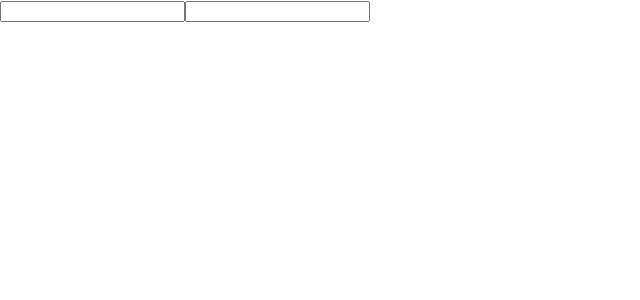
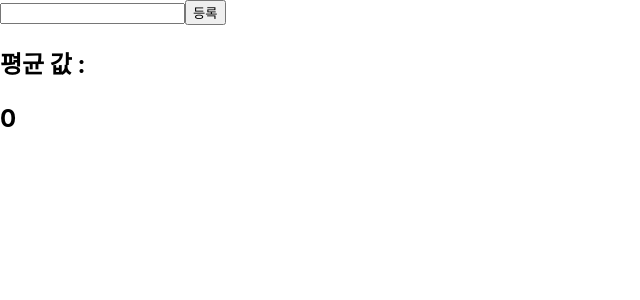
Before and after one commit to NewBean0312/react-test, a React (Create React App) app: page / in a window 1280 px wide. Shown: the top 300 px of the page, without its empty margins (0-640 px from the left). Built offline with nearby package versions, Linux system fonts and the light colour scheme.

Commit message:
2022-12-06 리액트 업데이트

```diff
--- a/src/App.js
+++ b/src/App.js
@@ -1,10 +1,18 @@
 import React from "react";
-import Counter from "./Counter";
+// import EffectEx from "./EffectEx";
+// import ContextEx from "./ContextEx";
+// import ReducerEx from "./ReducerEx";
+// import StateEx from "./StateEx";
+import MemoEx from "./MemoEx";
 
 const App = () => {
   return (
     <>
-      <Counter />
+      {/* <EffectEx />
+      <ContextEx />
+      <ReducerEx />
+      <StateEx /> */}
+      <MemoEx />
     </>
   );
 }
--- /dev/null
+++ b/src/ContextEx.js
@@ -0,0 +1,17 @@
+import React, {createContext, useContext} from "react";
+
+const ThemeContext = createContext('pink');
+
+const ContextEx = () => {
+    const theme = useContext(ThemeContext);
+    const style = {
+        width: '100px',
+        height:  '100px',
+        background: theme
+    }
+  return (
+    <div style={style} />
+  );
+}
+
+export default ContextEx;
--- a/src/Counter.js
+++ b/src/EffectEx.js
@@ -1,6 +1,6 @@
 import React, {useState, useEffect} from "react";
 
-const Counter = () => {
+const EffectEx = () => {
     const [name, setName] = useState('');
     const [nickname, setNickname] = useState('');
 
@@ -30,4 +30,4 @@ const onChangeNickname = e => {
   );
 }
 
-export default Counter;
+export default EffectEx;
--- /dev/null
+++ b/src/MemoEx.js
@@ -0,0 +1,42 @@
+import React, { useState, useMemo } from "react";
+
+const getAverage = numbers => {
+    console.log('평균값 계산중');
+    if (numbers.length === 0) return 0;
+    const sum = numbers.reduce((a, b) => a + b);
+    return sum / numbers.length;
+}
+
+const MemoEx = () => {
+    const [list, setList] = useState([]);
+    const [number, setNumber] = useState('');
+
+    const onChange = (e) => {
+        setNumber(e.target.value);
+    };
+
+    const onInsert = e => {
+        const nextList = list.concat(parseInt(number))
+        setList(nextList);
+        setNumber('');
+    };
+
+    const avg = useMemo(() => getAverage(list, [list]));
+
+    return (
+        <>
+            <input value={number} onChange={onChange} />
+            <button onClick={onInsert}>등록</button>
+            <ul>
+                {list.map((value, index) => (
+                    <li key={index}>{value}</li>
+                ))}
+            </ul>
+            <div>
+                <h2>평균 값 : <p>{avg}</p></h2>
+            </div>
+        </>
+    );
+};
+
+export default MemoEx;
--- /dev/null
+++ b/src/ReducerEx.js
@@ -0,0 +1,25 @@
+import React, {useReducer} from "react";
+
+function reducer (state, action) {
+  switch (action.type) {
+    case 'INCREMENT' :
+      return {value: state.value + 1};
+    case 'DECREMENT' :
+      return {value: state.value - 1};
+    default :
+      return state;
+  }
+}
+
+const ReducerEx = () => {
+  const [state, dispatch] = useReducer(reducer, {value: 0});
+  return (
+    <>
+      <h1>현재 값은 {state.value} 입니다.</h1>
+      <button onClick={() => dispatch({type: 'INCREMENT'})}>+1</button>
+      <button onClick={() => dispatch({type: 'DECREMENT'})}>-1</button>
+    </>
+  )
+}
+
+export default ReducerEx;
--- /dev/null
+++ b/src/StateEx.js
@@ -0,0 +1,15 @@
+import React, { useState } from "react";
+
+const ReducerEx = () => {
+  const [value, setValue] = useState(0);
+  return (
+    <>
+      <h1>현재 값은 {value} 입니다.</h1>
+
+      <button onClick={() => setValue(value + 1)}>+1</button>
+      <button onClick={() => setValue(value - 1)}>-1</button>
+    </>
+  );
+};
+
+export default ReducerEx;
```
